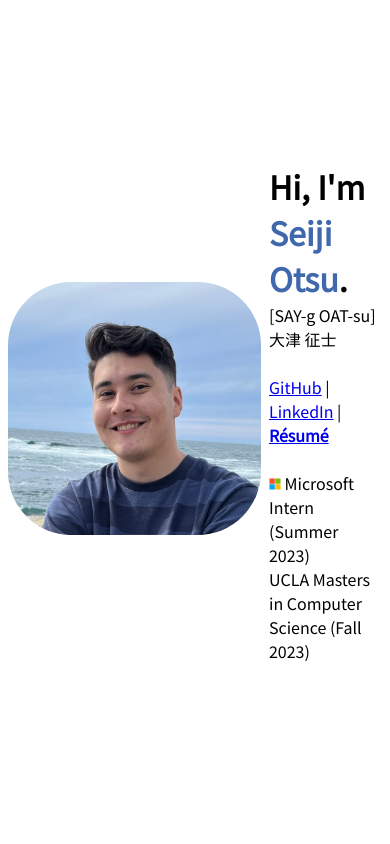
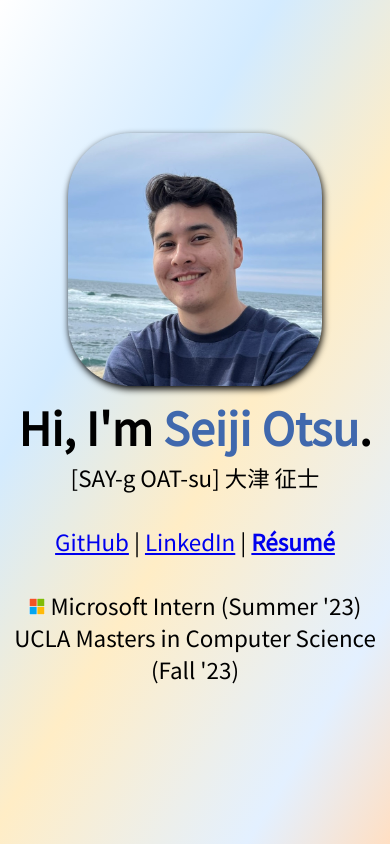
Before and after one commit to seijiotsu/seijiotsu, a plain HTML site: page index.html in a window 390 px wide. Drawn offline with Linux system fonts and the light colour scheme.

Commit message:
fixed mobile stuff

```diff
--- a/index.html
+++ b/index.html
@@ -6,21 +6,20 @@
 		<link href="https://fonts.googleapis.com/css2?family=Noto+Sans+JP&display=swap" rel="stylesheet">
 	</head>
 	<body>
-		<div class="parent">
-
+		<div class="parent flipX">
 			<img class="profile" src="media/face.jpg" />
 			<div class="main">
-				<div class="content">
+				<center>
 					<h1 class="nametag">Hi, I'm <span class="shock">Seiji Otsu</span>.</h1>
-					[SAY-g OAT-su]<br />
+					[SAY-g OAT-su]
 					大津 征士<br /><br />
 					<a href="https://github.com/seijiotsu">GitHub</a> |
 					<a href="https://www.linkedin.com/in/seijiotsu">LinkedIn</a> |
 					<a href="media/2023-05-08.pdf"><b>Résumé</b></a>
 					<br /><br />
-					<img src='media/microsoft.svg' style='height:.75em'/><span title="I've also worked for 3M, KPMG and Symantec as an intern."> Microsoft Intern (Summer 2023)</span><br />
-					<span title="I also hold a B.S. in CS from UCLA (Class of 2022). I did the ESAP program.">UCLA Masters in Computer Science (Fall 2023)</span><br />
-				</div>
+					<img src='media/microsoft.svg' style='height:.75em'/><span title="I've also worked for 3M, KPMG and Symantec as an intern."> Microsoft Intern (Summer '23)</span><br />
+					<span title="I also hold a B.S. in CS from UCLA (Class of 2022). I did the ESAP program.">UCLA Masters in Computer Science (Fall '23)</span><br />
+				</center>
 			</div>
 		</div>
 	</body>
--- a/main.css
+++ b/main.css
@@ -6,13 +6,16 @@
 
 body {
 	font-family: 'Noto Sans JP', sans-serif;
-	font-size: 1em;
+	font-size: 1.4em;
+	background: rgb(255,255,255);
+	background: linear-gradient(121deg, rgba(255,255,255,1) 0%, rgba(211,235,255,1) 31%, rgba(255,237,198,1) 55%, rgba(227,240,255,1) 84%, rgba(255,223,195,1) 100%);
 }
 
 .parent {
     display: flex;
     justify-content: center;
     align-items: center;
+	flex-direction: column;
     height: 95vh; /* adjust height as needed */
 }
 
@@ -20,24 +23,18 @@ body {
 	align-self: center;
 }
 
-div.main {
-	width: 50vh;
-	height: 30vh;
-    display: flex; /* Added this to enable vertical centering in the box */
-    align-items: center; /* This will center the content vertically */
-}
-
-img.profile {
-	width: 30vh;
-	border-radius: 25%;
-	margin-right: 2vw;
-}
 
 h1.nametag {
 	margin: 0;
 	padding: 1vh 0 .2vh 0;
 }
 
+img.profile {
+	animation: drop .4s linear forwards 1.2s;
+	width: 30vh;
+	border-radius: 25%;
+	filter: drop-shadow(0.5vw 1vw 1vw black);
+}
 
 /*
 UTILITY
@@ -49,3 +46,15 @@ UTILITY
 .shock {
 	color: var(--shock);
 }
+
+/* https://alvarotrigo.com/blog/css-text-animations/ */
+/* flipping class and key frames*/
+.flipX {
+	animation: 0.85s anim-flipX ease;
+  }
+  @keyframes anim-flipX {
+	0% {
+	  opacity: 0;
+	  transform: scale(0.7)
+	}
+  }
```
